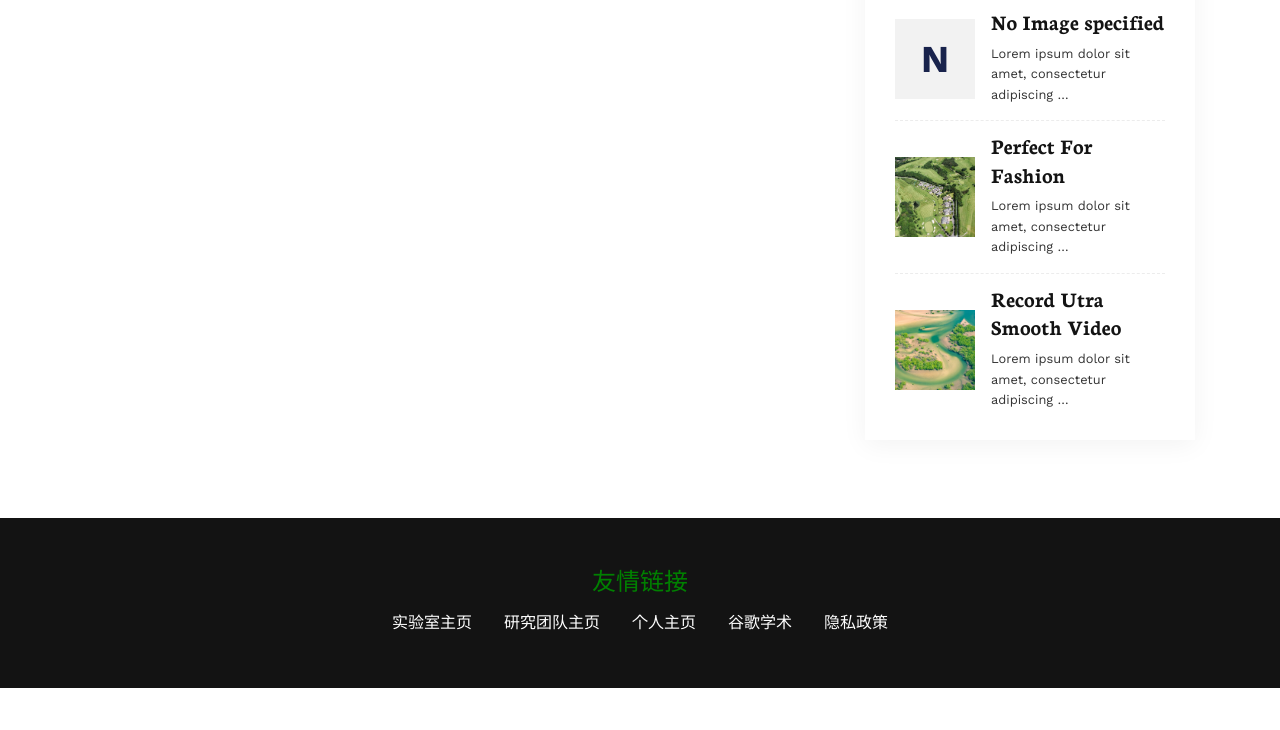
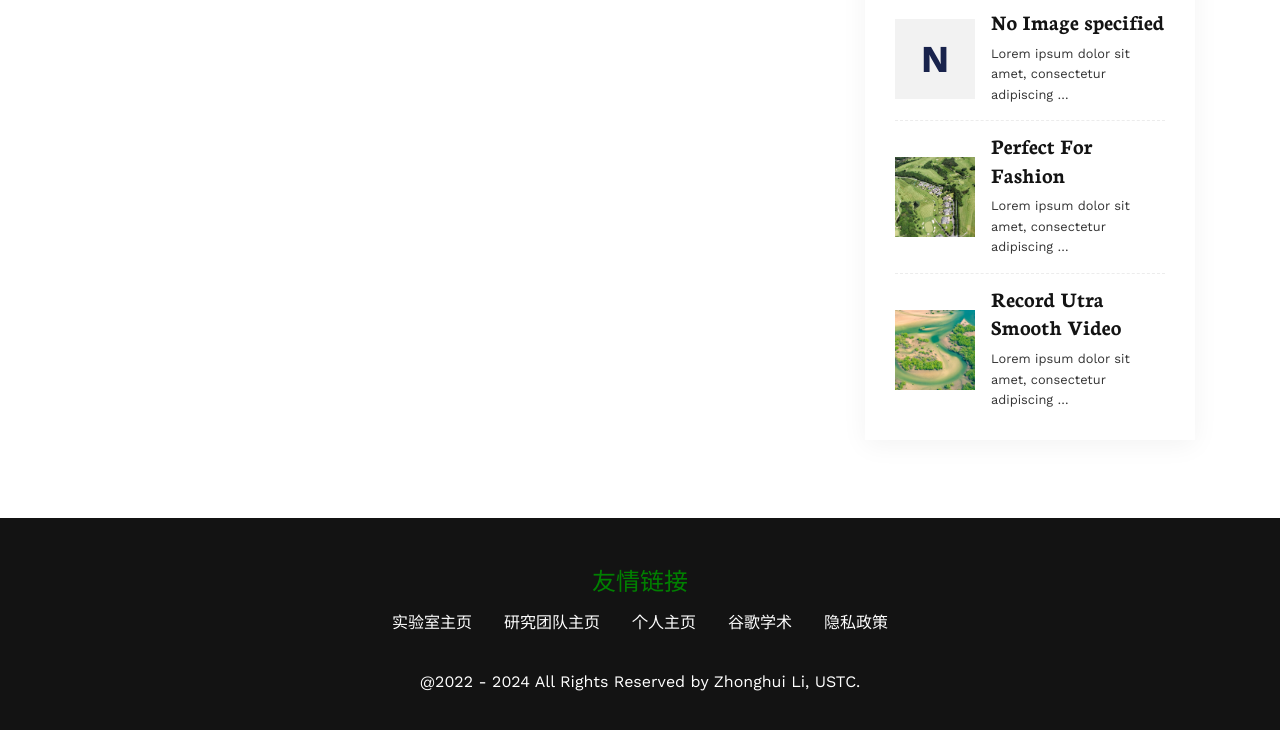
Before and after one commit to lzhstone95/Blog, a plain HTML site: page paper.html in a window 1280 px wide. Shown: the part 1332-2062 px from the top of the page. Before the commit the page ends 2020 px from the top, so only its background shows below. Drawn offline with nearby package versions, Linux system fonts and the light colour scheme.

Commit message:
Update paper.html

```diff
--- a/paper.html
+++ b/paper.html
@@ -232,6 +232,8 @@
           <li class="nav-item my-0"> <a class="nav-link" href="https://scholar.google.com.hk/citations?user=jzhsFoMAAAAJ&hl=zh-CN">谷歌学术</a></li>
           <li class="nav-item my-0"> <a class="nav-link" href="privacy-policy.html">隐私政策</a></li>
         </ul>
+		<br>
+		<p style="text-align: center;color:white;" >@2022 - <script type="text/javascript">document.write((new Date()).getFullYear());</script> All Rights Reserved by Zhonghui Li, USTC.</p>
       </div>
     </div>
   </div>
```
